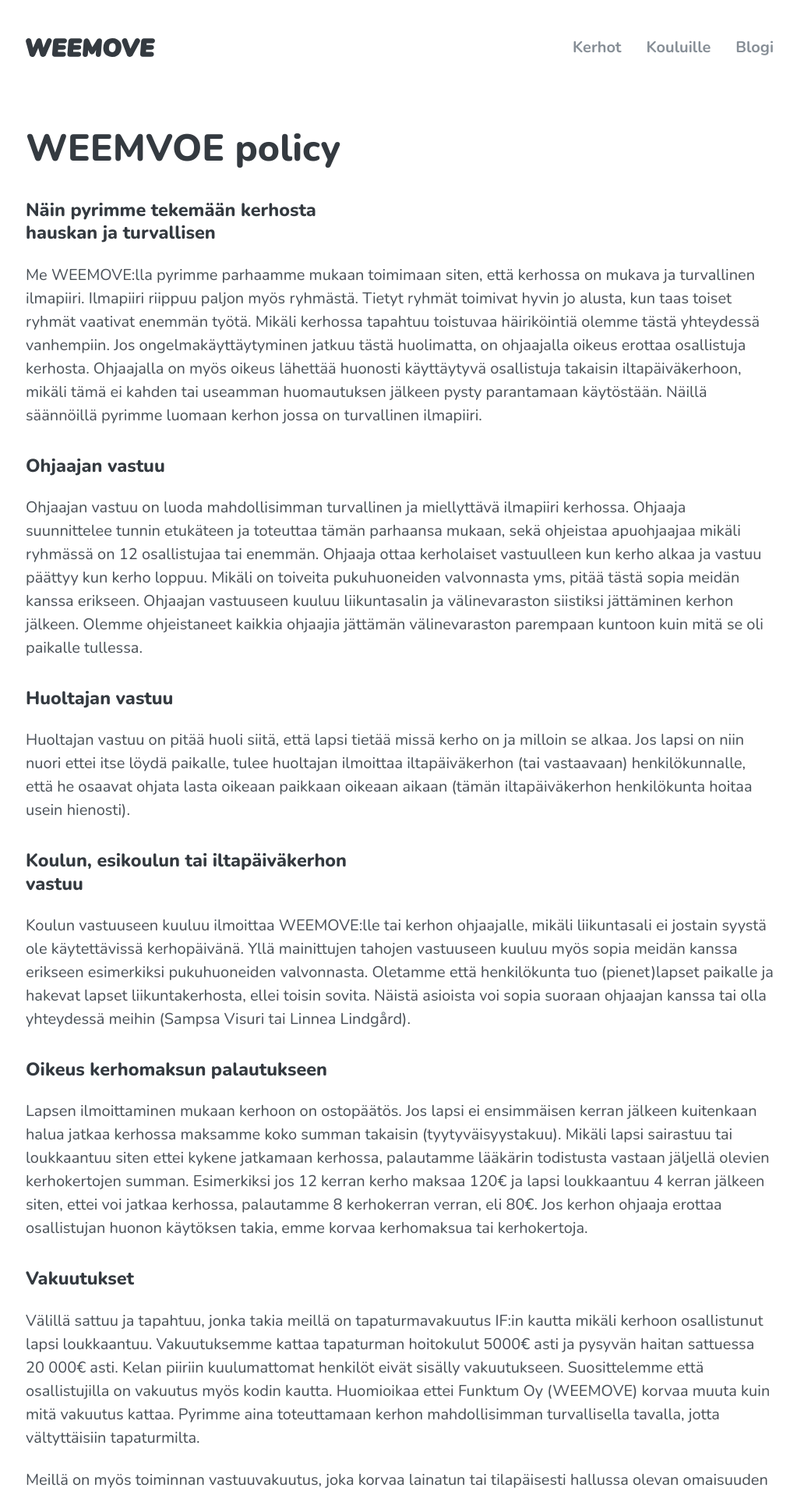
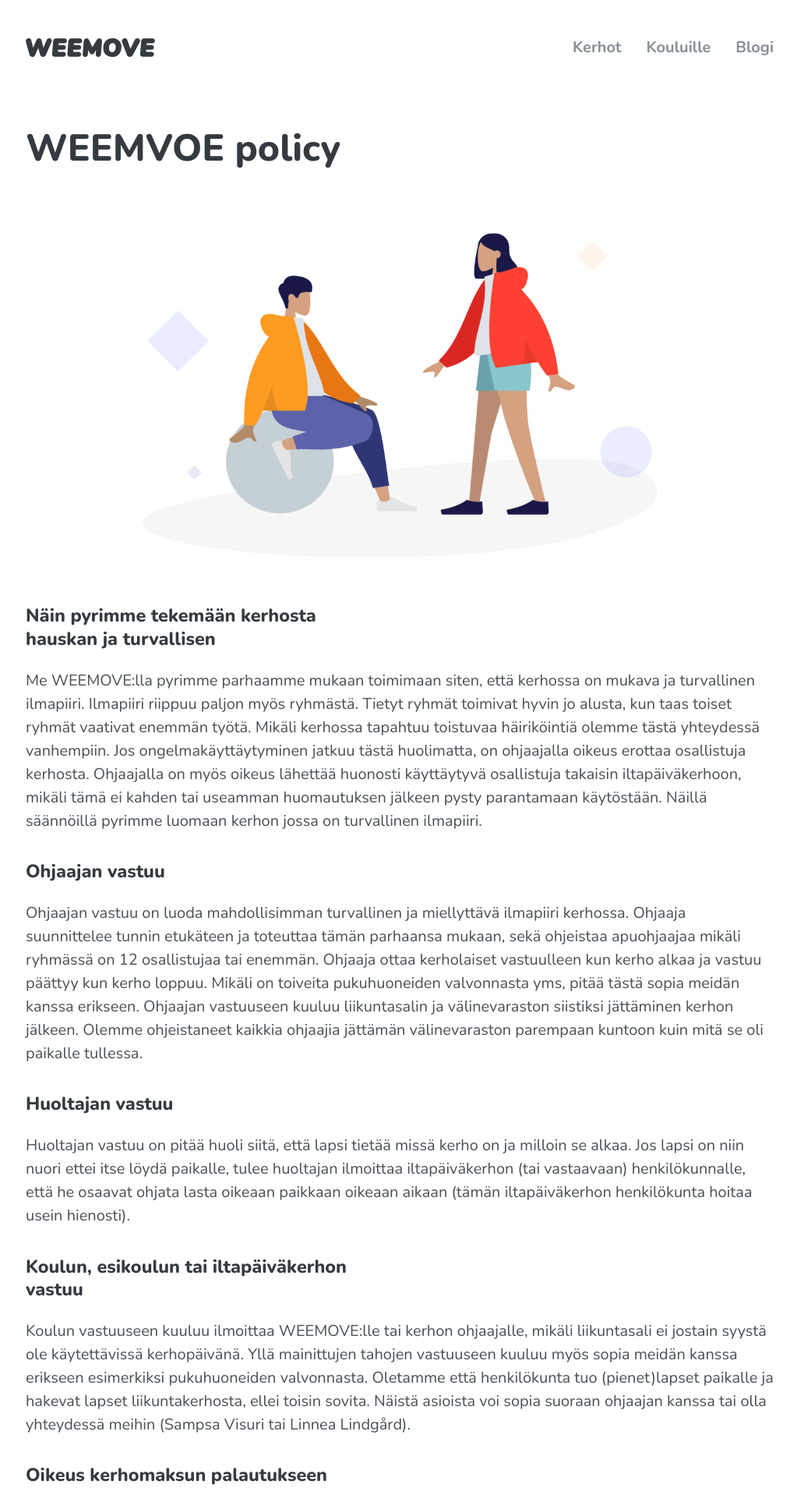
Before and after one commit to Funktum/weemove, a Jekyll site: the page built from _pages/policy.md, in a window 1280 px wide. Shown: the top 1917 px of the page at 78% size, without its empty margins (127-1150 px from the left). Built offline with Jekyll 4.4.1, drawn with Linux system fonts in a browser that asks for light colours; a script that is not in the unit is left out.

Commit message:
Update policy.md

```diff
--- a/_pages/policy.md
+++ b/_pages/policy.md
@@ -3,6 +3,8 @@
 permalink: /policy/
 title: WEEMVOE policy
 ---
+
+![Kuvitus](/uploads/weemove-illustration-2.png)
 
 ### Näin pyrimme tekemään kerhosta hauskan ja turvallisen
 
```
